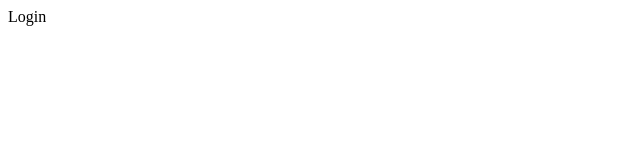
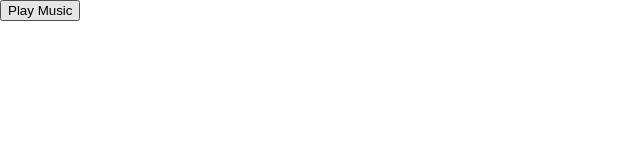
Before and after one commit to Modernsapien/project-week-3, a React (Vite) app in the folder client/: page /login in a window 1280 px wide. Shown: the top 160 px of the page, without its empty margins (0-640 px from the left). Built offline with nearby package versions, Linux system fonts and the light colour scheme.

Commit message:
play music button added and functional

```diff
--- a/client/src/App.css
+++ b/client/src/App.css
@@ -0,0 +1,8 @@
+
+
+  body {
+    background-color: white;
+    color: black;
+    margin: 0;
+    padding: 0;
+  }
--- a/client/src/App.jsx
+++ b/client/src/App.jsx
@@ -9,6 +9,8 @@ import {
   Pomodoro,
 } from "./pages";
 import { AuthProvider } from "./contexts";
+
+
 function App() {
   return (
     <>
--- /dev/null
+++ b/client/src/contexts/musicPlayer.jsx
@@ -0,0 +1,13 @@
+// MusicPlayer.js
+import React from "react";
+
+const MusicPlayer = ({ musicSrc, audioRef }) => {
+  return (
+    <div>
+      <audio ref={audioRef} src={musicSrc} />
+      {/* You can add any additional UI for the music player here */}
+    </div>
+  );
+};
+
+export default MusicPlayer;
--- /dev/null
+++ b/client/src/contexts/useMusicPlayer.jsx
@@ -0,0 +1,20 @@
+// useMusicPlayer.js
+import { useState, useRef } from "react";
+
+const useMusicPlayer = (musicSrc) => {
+  const audioRef = useRef(null);
+  const [isPlaying, setIsPlaying] = useState(false);
+
+  const handlePlayPause = () => {
+    if (isPlaying) {
+      audioRef.current.pause();
+    } else {
+      audioRef.current.play();
+    }
+    setIsPlaying(!isPlaying);
+  };
+
+  return { audioRef, isPlaying, handlePlayPause };
+};
+
+export default useMusicPlayer;
--- a/client/src/pages/Login/index.jsx
+++ b/client/src/pages/Login/index.jsx
@@ -1,5 +1,21 @@
+// login.jsx
+import React from "react";
+import MusicPlayer from "../../contexts/musicPlayer";
+import useMusicPlayer from "../../contexts/useMusicPlayer";
+
 const Login = () => {
-  return <div>Login</div>;
+  const musicSrc = "../../../public/music1.mp3";
+  const { isPlaying, handlePlayPause, audioRef } = useMusicPlayer(musicSrc);
+
+  return (
+    <div>
+
+      <MusicPlayer musicSrc={musicSrc} audioRef={audioRef} />
+      <button onClick={handlePlayPause}>
+        {isPlaying ? "Pause Music" : "Play Music"}
+      </button>
+    </div>
+  );
 };
 
 export default Login;
```
Also changed, not shown: 1 other file (tests, documents, lock files or other folders).
